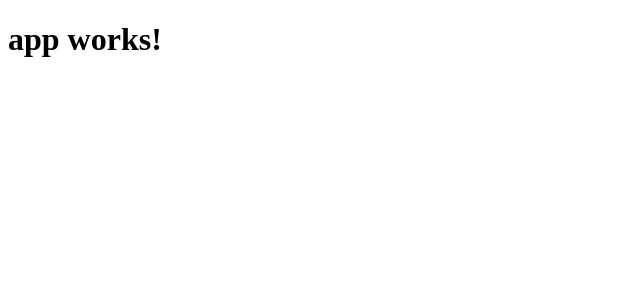
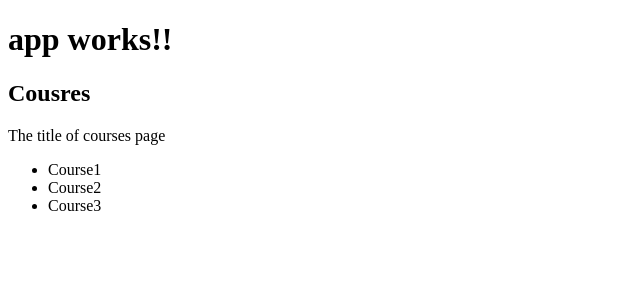
Before and after one commit to soliven25/prototype-angular2, an Angular app: page / in a window 1280 px wide. Shown: the top 300 px of the page, without its empty margins (0-640 px from the left). Built offline with nearby package versions, Linux system fonts and the light colour scheme.

Commit message:
add componet by using latest angular2 syntax

```diff
--- a/src/app/app.component.html
+++ b/src/app/app.component.html
@@ -1,3 +1,4 @@
 <h1>
   {{title}}
 </h1>
+<courses></courses>
--- a/src/app/app.component.ts
+++ b/src/app/app.component.ts
@@ -6,5 +6,5 @@ import { Component } from '@angular/core';
   styleUrls: ['./app.component.css']
 })
 export class AppComponent {
-  title = 'app works!';
+  title = 'app works!!';
 }
--- a/src/app/app.module.ts
+++ b/src/app/app.module.ts
@@ -4,10 +4,12 @@ import { FormsModule } from '@angular/forms';
 import { HttpModule } from '@angular/http';
 
 import { AppComponent } from './app.component';
+import { CoursesComponent } from './courses.component';
 
 @NgModule({
   declarations: [
-    AppComponent
+    AppComponent,
+    CoursesComponent
   ],
   imports: [
     BrowserModule,
--- /dev/null
+++ b/src/app/courses.component.ts
@@ -0,0 +1,18 @@
+import { Component } from '@angular/core';
+
+@Component({
+    selector: 'courses',
+    template: `
+        <h2>Cousres</h2>
+        {{title}}
+        <ul>
+            <li *ngFor="let course of courses">
+            {{ course }}
+            </li>
+        </ul>
+        `
+})
+export class CoursesComponent {
+    title: string = "The title of courses page";
+    courses = ["Course1", "Course2", "Course3"];
+}
```
Also changed, not shown: 1 other file (tests, documents, lock files or other folders).
